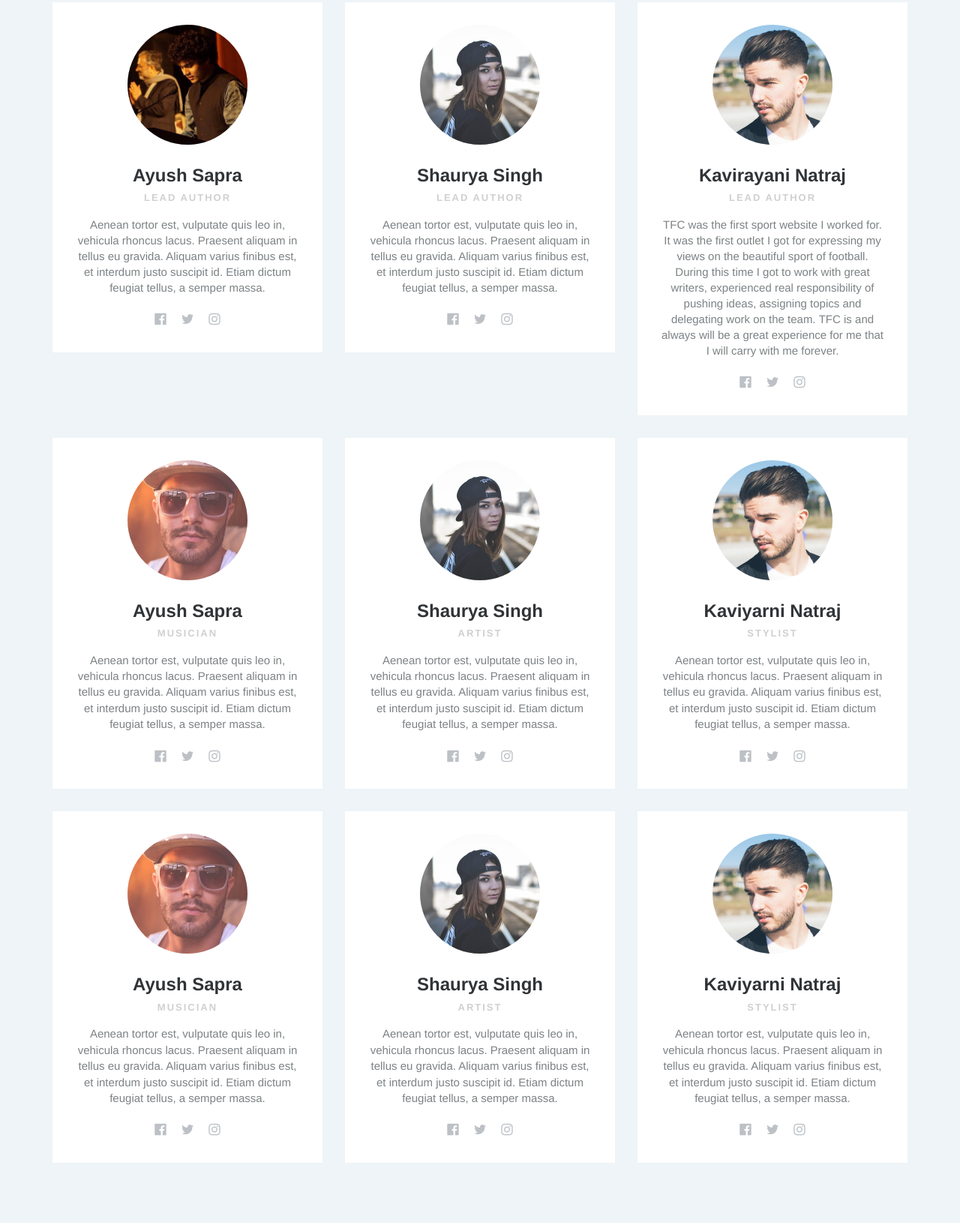
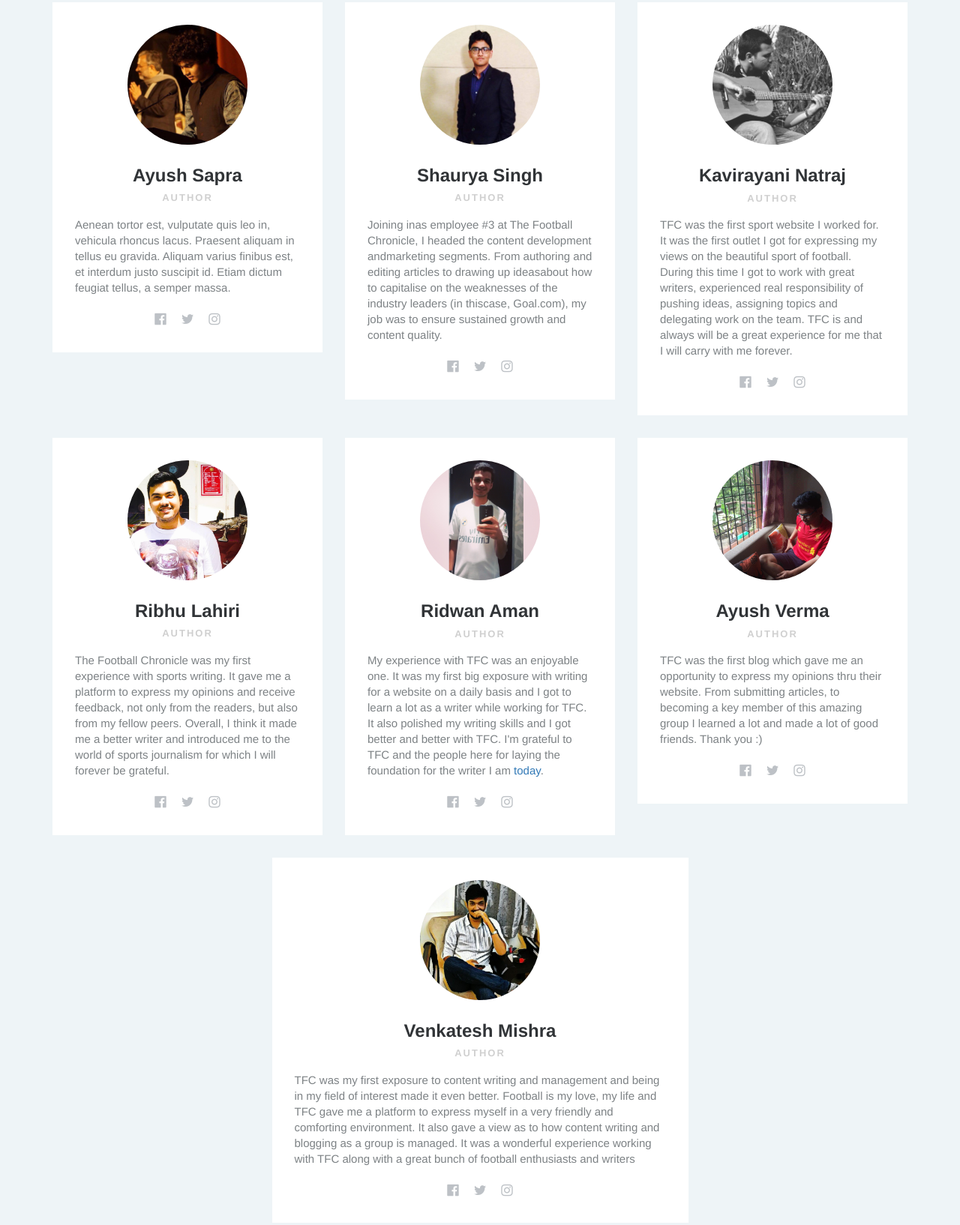
Before and after one commit to avb7/TheFootballChronicle, a plain HTML site: page crew.html in a window 1280 px wide. Shown: the part 456-2090 px from the top of the page at 75% size. Drawn offline with Linux system fonts and the light colour scheme.

Commit message:
update content

```diff
--- a/crew.html
+++ b/crew.html
@@ -31,9 +31,9 @@
                     </div>
                     <div class="collapse navbar-collapse" id="navcol-1">
                         <ul class="nav navbar-nav">
-                            <li role="presentation"><a href="#">The Project</a></li>
-                            <li role="presentation"><a href="#">The Crew</a></li>
-                            <li role="presentation"><a href="#">Founders </a></li>
+                            <li role="presentation"><a href="story.html">The Project</a></li>
+                            <li role="presentation"><a href="crew.html">The Crew</a></li>
+                            <li role="presentation"><a href="story.html">Founders </a></li>
                         </ul>
                     </div>
                 </div>
@@ -52,80 +52,71 @@
         <div class="container">
             <div class="intro"></div>
             <div class="row people" style="padding-bottom:0px;">
-                <div class="col-md-4 col-sm-6 item">
+                <div class="col-md-4 col-md-offset-0 col-sm-10 col-sm-offset-1 item">
                     <div class="box"><img class="img-circle" src="assets/img/Crew_Ayush.jpg">
                         <h3 class="name">Ayush Sapra</h3>
-                        <p class="title">LEAD AUTHOR </p>
-                        <p class="lead description">Aenean tortor est, vulputate quis leo in, vehicula rhoncus lacus. Praesent aliquam in tellus eu gravida. Aliquam varius finibus est, et interdum justo suscipit id. Etiam dictum feugiat tellus, a semper massa. </p>
+                        <p class="title"> AUTHOR </p>
+                        <p class="lead text-left description">Aenean tortor est, vulputate quis leo in, vehicula rhoncus lacus. Praesent aliquam in tellus eu gravida. Aliquam varius finibus est, et interdum justo suscipit id. Etiam dictum feugiat tellus, a semper massa. </p>
                         <div class="social"><a href="#"><i class="fa fa-facebook-official"></i></a><a href="#"><i class="fa fa-twitter"></i></a><a href="#"><i class="fa fa-instagram"></i></a></div>
                     </div>
                 </div>
-                <div class="col-md-4 col-sm-6 item">
-                    <div class="box"><img class="img-circle" src="assets/img/2.jpg">
+                <div class="col-md-4 col-md-offset-0 col-sm-10 col-sm-offset-1 item">
+                    <div class="box"><img class="img-circle" src="assets/img/AuthorPicture_ShauryaS.jpg">
                         <h3 class="name">Shaurya Singh</h3>
-                        <p class="title">LEAD AUTHOR</p>
-                        <p class="lead description">Aenean tortor est, vulputate quis leo in, vehicula rhoncus lacus. Praesent aliquam in tellus eu gravida. Aliquam varius finibus est, et interdum justo suscipit id. Etiam dictum feugiat tellus, a semper massa. </p>
+                        <p class="title">AUTHOR</p>
+                        <p class="lead text-left description">Joining inas employee #3 at The Football Chronicle, I headed the content development andmarketing segments. From authoring and editing articles to drawing up ideasabout how to capitalise on the weaknesses of the industry leaders
+                            (in thiscase, Goal.com), my job was to ensure sustained growth and content quality.&nbsp; </p>
                         <div class="social"><a href="#"><i class="fa fa-facebook-official"></i></a><a href="#"><i class="fa fa-twitter"></i></a><a href="#"><i class="fa fa-instagram"></i></a></div>
                     </div>
                 </div>
-                <div class="col-md-4 col-sm-6 item">
-                    <div class="box"><img class="img-circle" src="assets/img/3.jpg">
+                <div class="col-md-4 col-md-offset-0 col-sm-10 col-sm-offset-1 item">
+                    <div class="box"><img class="img-circle" src="assets/img/AuthorPicture_KaviN.jpg">
                         <h3 class="name">Kavirayani Natraj</h3>
-                        <p class="title">LEAD AUTHOR</p>
-                        <p class="lead description">TFC was the first sport website I worked for. It was the first outlet I got for expressing my views on the beautiful sport of football. During this time I got to work with great writers, experienced real responsibility of pushing
+                        <p class="title"> AUTHOR</p>
+                        <p class="lead text-left description">TFC was the first sport website I worked for. It was the first outlet I got for expressing my views on the beautiful sport of football. During this time I got to work with great writers, experienced real responsibility of pushing
                             ideas, assigning topics and delegating work on the team.&nbsp;TFC is and always will be a great experience for me that I will carry with me forever. </p>
                         <div class="social"><a href="#"><i class="fa fa-facebook-official"></i></a><a href="#"><i class="fa fa-twitter"></i></a><a href="#"><i class="fa fa-instagram"></i></a></div>
                     </div>
                 </div>
+                <div class="clearfix"></div>
+                <div class="clearfix"></div>
             </div>
             <div class="row people" style="padding-bottom:0px;padding-top:0px;">
-                <div class="col-md-4 col-sm-6 item">
-                    <div class="box"><img class="img-circle" src="assets/img/1.jpg">
-                        <h3 class="name">Ayush Sapra</h3>
-                        <p class="title">Musician</p>
-                        <p class="description">Aenean tortor est, vulputate quis leo in, vehicula rhoncus lacus. Praesent aliquam in tellus eu gravida. Aliquam varius finibus est, et interdum justo suscipit id. Etiam dictum feugiat tellus, a semper massa. </p>
+                <div class="col-md-4 col-md-offset-0 col-sm-10 col-sm-offset-1 item">
+                    <div class="box"><img class="img-circle" src="assets/img/AuthorPicture_RibhuL.jpg">
+                        <h3 class="name">Ribhu Lahiri</h3>
+                        <p class="title">AUTHOR </p>
+                        <p class="lead text-left description">The Football Chronicle was my first experience with sports writing. It gave me a platform to express my opinions and receive feedback, not only from the readers, but also from my fellow peers. Overall, I think it made me a better
+                            writer and introduced me to the world of sports journalism for which I will forever be grateful.&nbsp; </p>
                         <div class="social"><a href="#"><i class="fa fa-facebook-official"></i></a><a href="#"><i class="fa fa-twitter"></i></a><a href="#"><i class="fa fa-instagram"></i></a></div>
                     </div>
                 </div>
-                <div class="col-md-4 col-sm-6 item">
-                    <div class="box"><img class="img-circle" src="assets/img/2.jpg">
-                        <h3 class="name">Shaurya Singh</h3>
-                        <p class="title">Artist</p>
-                        <p class="description">Aenean tortor est, vulputate quis leo in, vehicula rhoncus lacus. Praesent aliquam in tellus eu gravida. Aliquam varius finibus est, et interdum justo suscipit id. Etiam dictum feugiat tellus, a semper massa. </p>
+                <div class="col-md-4 col-md-offset-0 col-sm-10 col-sm-offset-1 item">
+                    <div class="box"><img class="img-circle" src="assets/img/AuthorPicture_RidwanA.jpg">
+                        <h3 class="name">Ridwan Aman</h3>
+                        <p class="title">AUTHOR </p>
+                        <p class="lead text-left description">My experience with TFC was an enjoyable one. It was my first big exposure with writing for a website on a daily basis and I got to learn a lot as a writer while working for TFC. It also polished my writing skills and I got better
+                            and better with TFC. I'm grateful to TFC and the people here for laying the foundation for the writer I am <a href="http://airmail.calendar/2016-12-23%2012:00:00%20GMT+5:30">today</a>. </p>
                         <div class="social"><a href="#"><i class="fa fa-facebook-official"></i></a><a href="#"><i class="fa fa-twitter"></i></a><a href="#"><i class="fa fa-instagram"></i></a></div>
                     </div>
                 </div>
-                <div class="col-md-4 col-sm-6 item">
-                    <div class="box"><img class="img-circle" src="assets/img/3.jpg">
-                        <h3 class="name">Kaviyarni Natraj</h3>
-                        <p class="title">Stylist</p>
-                        <p class="description">Aenean tortor est, vulputate quis leo in, vehicula rhoncus lacus. Praesent aliquam in tellus eu gravida. Aliquam varius finibus est, et interdum justo suscipit id. Etiam dictum feugiat tellus, a semper massa. </p>
+                <div class="col-md-4 col-md-offset-0 col-sm-10 col-sm-offset-1 item">
+                    <div class="box"><img class="img-circle" src="assets/img/AuthorPicture_AyushV.jpg">
+                        <h3 class="name">Ayush Verma</h3>
+                        <p class="title">AUTHOR </p>
+                        <p class="lead text-left description">TFC was the first blog which gave me an opportunity to express my opinions thru their website. From submitting articles, to becoming a key member of this amazing group I learned a lot and made a lot of good friends. Thank you :)
+                            </p>
                         <div class="social"><a href="#"><i class="fa fa-facebook-official"></i></a><a href="#"><i class="fa fa-twitter"></i></a><a href="#"><i class="fa fa-instagram"></i></a></div>
                     </div>
                 </div>
             </div>
             <div class="row people" style="padding-top:0px;">
-                <div class="col-md-4 col-sm-6 item">
-                    <div class="box"><img class="img-circle" src="assets/img/1.jpg">
-                        <h3 class="name">Ayush Sapra</h3>
-                        <p class="title">Musician</p>
-                        <p class="description">Aenean tortor est, vulputate quis leo in, vehicula rhoncus lacus. Praesent aliquam in tellus eu gravida. Aliquam varius finibus est, et interdum justo suscipit id. Etiam dictum feugiat tellus, a semper massa. </p>
-                        <div class="social"><a href="#"><i class="fa fa-facebook-official"></i></a><a href="#"><i class="fa fa-twitter"></i></a><a href="#"><i class="fa fa-instagram"></i></a></div>
-                    </div>
-                </div>
-                <div class="col-md-4 col-sm-6 item">
-                    <div class="box"><img class="img-circle" src="assets/img/2.jpg">
-                        <h3 class="name">Shaurya Singh</h3>
-                        <p class="title">Artist</p>
-                        <p class="description">Aenean tortor est, vulputate quis leo in, vehicula rhoncus lacus. Praesent aliquam in tellus eu gravida. Aliquam varius finibus est, et interdum justo suscipit id. Etiam dictum feugiat tellus, a semper massa. </p>
-                        <div class="social"><a href="#"><i class="fa fa-facebook-official"></i></a><a href="#"><i class="fa fa-twitter"></i></a><a href="#"><i class="fa fa-instagram"></i></a></div>
-                    </div>
-                </div>
-                <div class="col-md-4 col-sm-6 item">
-                    <div class="box"><img class="img-circle" src="assets/img/3.jpg">
-                        <h3 class="name">Kaviyarni Natraj</h3>
-                        <p class="title">Stylist</p>
-                        <p class="description">Aenean tortor est, vulputate quis leo in, vehicula rhoncus lacus. Praesent aliquam in tellus eu gravida. Aliquam varius finibus est, et interdum justo suscipit id. Etiam dictum feugiat tellus, a semper massa. </p>
+                <div class="col-md-6 col-md-offset-3 col-sm-10 col-sm-offset-1 item">
+                    <div class="box"><img class="img-circle" src="assets/img/AuthorPicture_VenkateshM.jpg">
+                        <h3 class="name">Venkatesh Mishra</h3>
+                        <p class="title">Author </p>
+                        <p class="lead text-left description">TFC was my first exposure to content writing and management and being in my field of interest made it even better. Football is my love, my life and TFC gave me a platform to express myself in a very friendly and comforting environment.
+                            It also gave a view as to how content writing and blogging as a group is managed. It was a wonderful experience working with TFC along with a great bunch of football enthusiasts and writers &nbsp; </p>
                         <div class="social"><a href="#"><i class="fa fa-facebook-official"></i></a><a href="#"><i class="fa fa-twitter"></i></a><a href="#"><i class="fa fa-instagram"></i></a></div>
                     </div>
                 </div>
@@ -138,7 +129,7 @@
                 <h2 class="text-center">Thank you for following!</h2>
                 <p class="text-center">We strived to produce high quality football news for a super interactive community. Thanks for believing in us! The Football Chronilcle was discontinued in 2015.</p>
             </div>
-            <div class="buttons"><a class="btn btn-primary" role="button" href="story.html">Read the story</a><a class="btn btn-default" role="button" href="crew.html">MEET THE CREW</a></div>
+            <div class="buttons"><a class="btn btn-primary" role="button" href="story.html">Read the story</a></div>
         </div>
     </div>
     <div class="footer-dark">
@@ -160,8 +151,8 @@
                     <div class="col-md-3 col-md-pull-6 col-sm-4 item">
                         <h3>More </h3>
                         <ul>
-                            <li><a href="#">Facebook </a></li>
-                            <li><a href="#">Want TFC back?</a></li>
+                            <li><a href="facebook.com/TheFootballChronicle">Facebook </a></li>
+                            <li><a href="#">Other Projects </a></li>
                             <li></li>
                         </ul>
                     </div>
```
Also changed, not shown: index.html (+7 -9 lines), story.html (+11 -13 lines), assets/img/AuthorPicture_AyushV.jpg (added), assets/img/AuthorPicture_KaviN.jpg (added), assets/img/AuthorPicture_RibhuL.jpg (added), assets/img/AuthorPicture_RidwanA.jpg (added), assets/img/AuthorPicture_ShauryaS.jpg (added), assets/img/AuthorPicture_VenkateshM.jpg (added), assets/img/IMG_20160805_144313.jpg (added).
